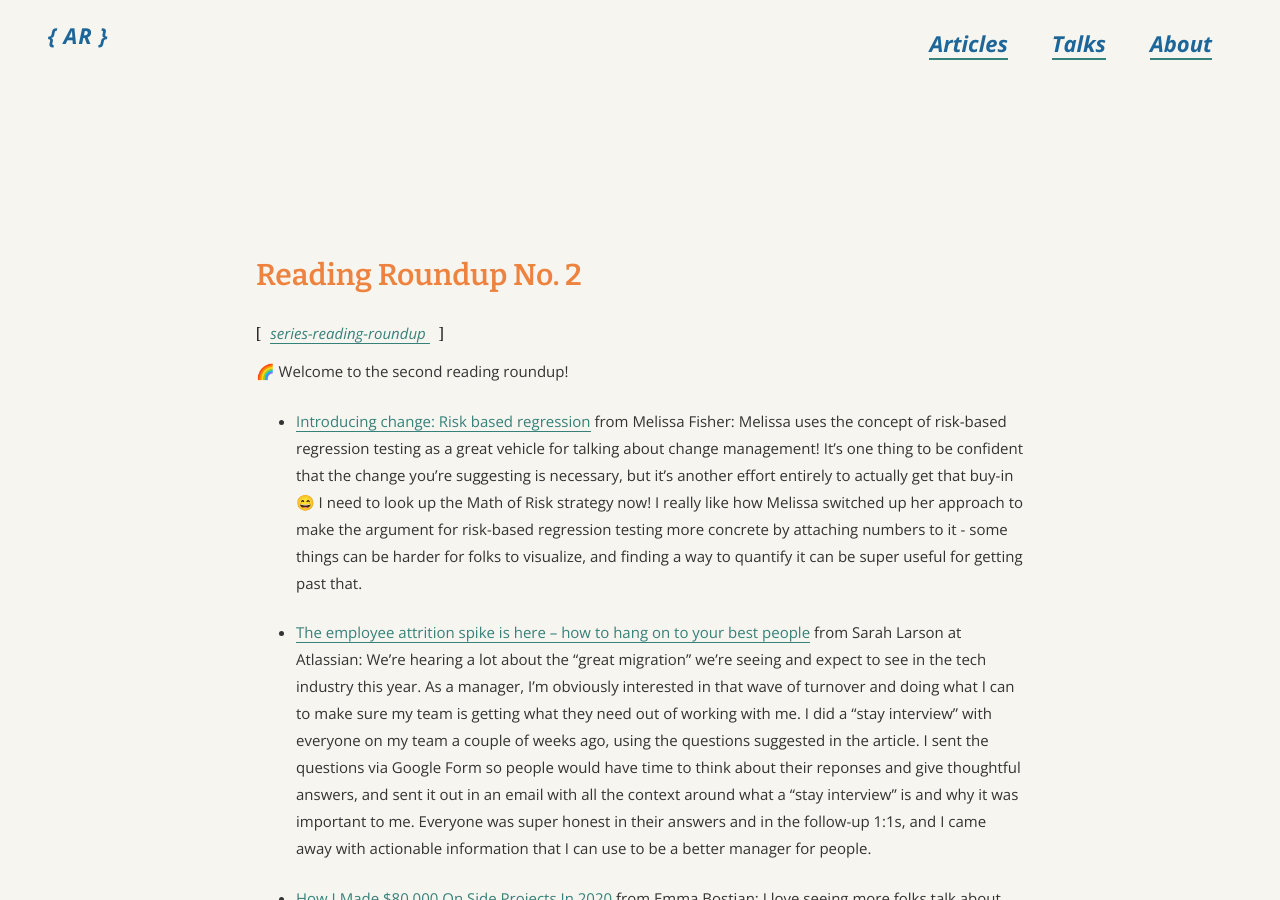
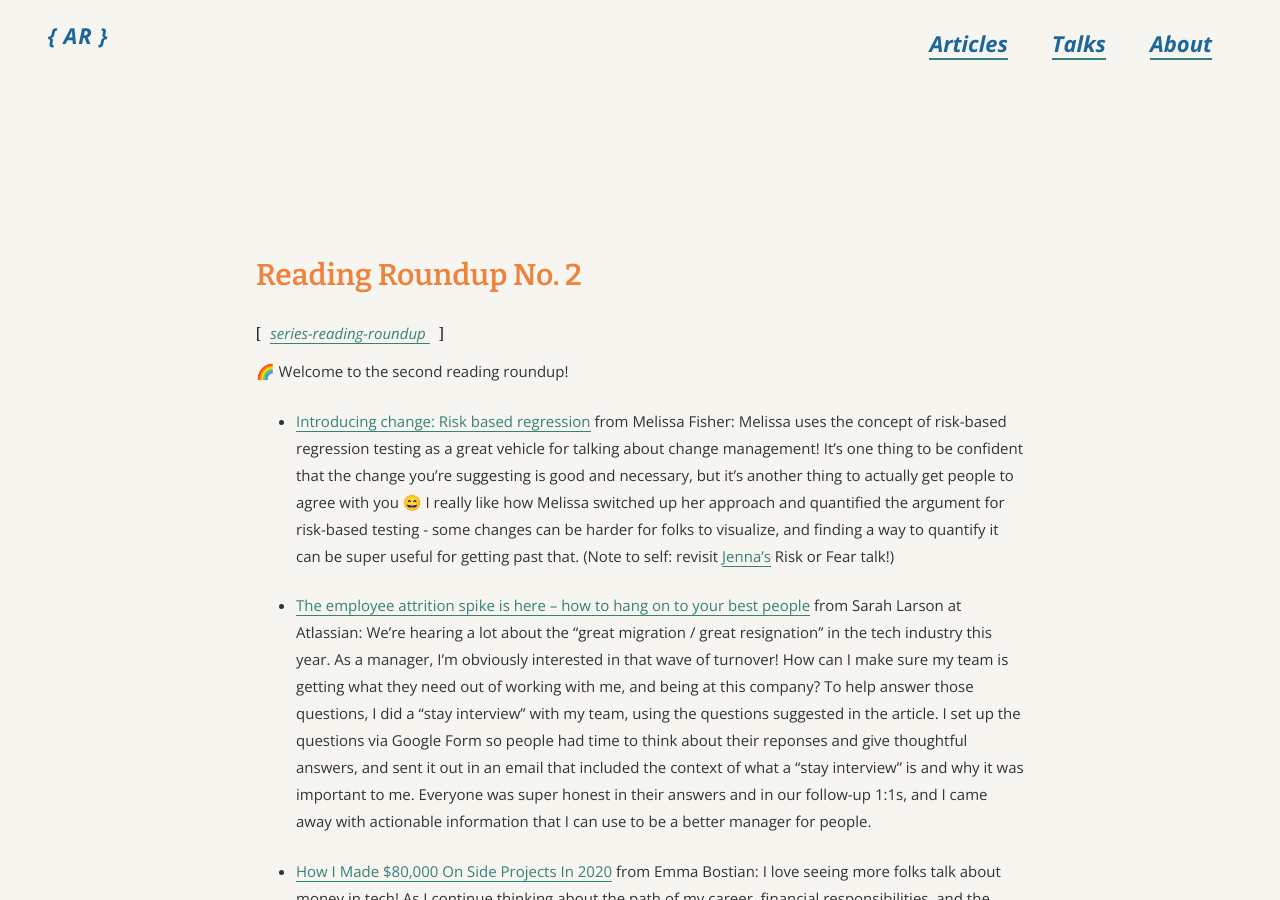
Before and after one commit to angelariggs/angelariggs.github.io, a Jekyll site: the page built from _posts/2021-09-02-reading-roundup.md, in a window 1280 px wide and 900 px high. Built offline with Jekyll 4.4.1, drawn with Linux system fonts in a browser that asks for light colours; comment, search, counter and statistics services are not loaded.

Commit message:
ok now i'm really done and also i'm mad i did this on master

```diff
--- a/_posts/2021-09-02-reading-roundup.md
+++ b/_posts/2021-09-02-reading-roundup.md
@@ -9,9 +9,9 @@ tags: series-reading-roundup
 
 🌈 Welcome to the second reading roundup!
 
-* [Introducing change: Risk based regression](https://fishoutthebox.medium.com/introducing-change-risk-based-regression-58969eb7bce9) from Melissa Fisher: Melissa uses the concept of risk-based regression testing as a great vehicle for talking about change management! It's one thing to be confident that the change you're suggesting is necessary, but it's another effort entirely to actually get that buy-in 😄 I need to look up the Math of Risk strategy now! I really like how Melissa switched up her approach to make the argument for risk-based regression testing more concrete by attaching numbers to it - some things can be harder for folks to visualize, and finding a way to quantify it can be super useful for getting past that.
+* [Introducing change: Risk based regression](https://fishoutthebox.medium.com/introducing-change-risk-based-regression-58969eb7bce9) from Melissa Fisher: Melissa uses the concept of risk-based regression testing as a great vehicle for talking about change management! It's one thing to be confident that the change you're suggesting is good and necessary, but it's another thing to actually get people to agree with you 😄 I really like how Melissa switched up her approach and quantified the argument for risk-based testing - some changes can be harder for folks to visualize, and finding a way to quantify it can be super useful for getting past that. (Note to self: revisit [Jenna's](https://twitter.com/SheWrestlesTest) Risk or Fear talk!)
 
-* [The employee attrition spike is here – how to hang on to your best people](https://www-atlassian-com.cdn.ampproject.org/c/s/www.atlassian.com/blog/leadership/attrition-spike/amp) from Sarah Larson at Atlassian: We're hearing a lot about the "great migration" we're seeing and expect to see in the tech industry this year. As a manager, I'm obviously interested in that wave of turnover and doing what I can to make sure my team is getting what they need out of working with me. I did a "stay interview" with everyone on my team a couple of weeks ago, using the questions suggested in the article. I sent the questions via Google Form so people would have time to think about their reponses and give thoughtful answers, and sent it out in an email with all the context around what a "stay interview" is and why it was important to me. Everyone was super honest in their answers and in the follow-up 1:1s, and I came away with actionable information that I can use to be a better manager for people.
+* [The employee attrition spike is here – how to hang on to your best people](https://www-atlassian-com.cdn.ampproject.org/c/s/www.atlassian.com/blog/leadership/attrition-spike/amp) from Sarah Larson at Atlassian: We're hearing a lot about the "great migration / great resignation" in the tech industry this year. As a manager, I'm obviously interested in that wave of turnover! How can I make sure my team is getting what they need out of working with me, and being at this company? To help answer those questions, I did a "stay interview" with my team, using the questions suggested in the article. I set up the questions via Google Form so people had time to think about their reponses and give thoughtful answers, and sent it out in an email that included the context of what a "stay interview" is and why it was important to me. Everyone was super honest in their answers and in our follow-up 1:1s, and I came away with actionable information that I can use to be a better manager for people.
 
 * [How I Made $80,000 On Side Projects In 2020](https://www.compiled.blog/blog/how-i-made-80000-in-2020) from Emma Bostian: I love seeing more folks talk about money in tech! As I continue thinking about the path of my career, financial responsibilities, and the possibility of eventual retirement - I'm thinking about opportunities for passive income (as an elder millenial, I long ago bid farewell to the idea of Social Security). Emma shares some excellent experience-based insights and advice around her side projects; how they made money, and some pros and cons of trying such a venture yourself. I'm really mulling over the idea of writing a book - anybody want to collab on a quality and/or management idea? 😄
 
```
